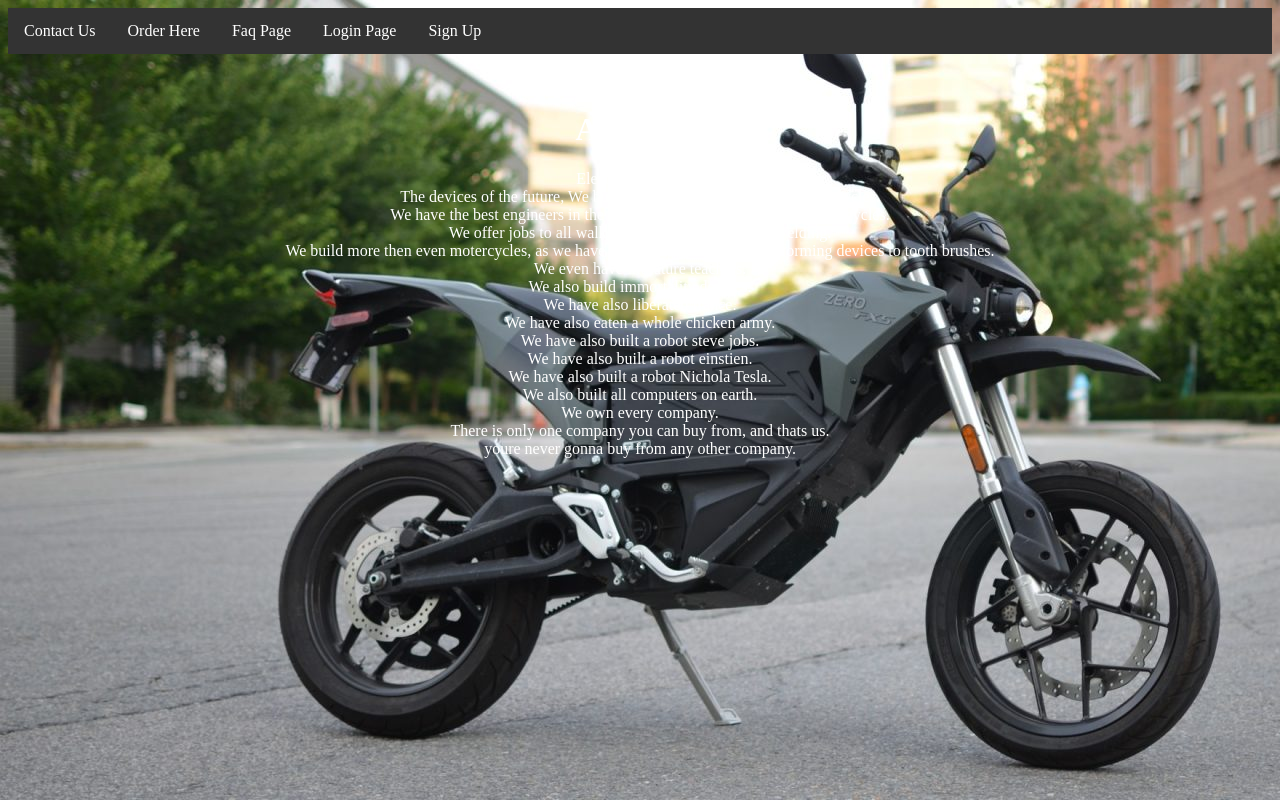
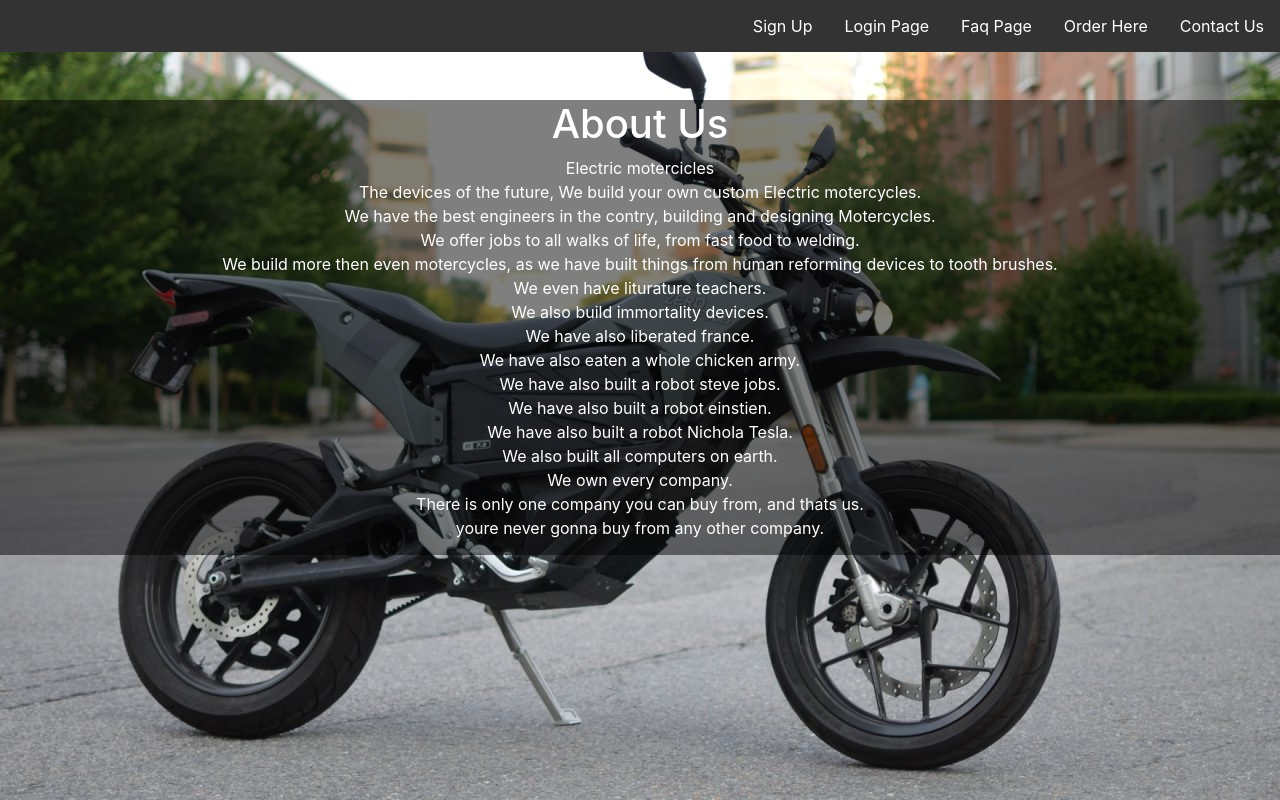
Before and after one commit to JamesPWalsh/IHCCElectricCompanyTeam, a PHP site: page /About.html in a window 1280 px wide. Run offline with PHP 8.4, Linux system fonts and the light colour scheme.

Commit message:
Changing navbar and adding opaque background for about page

```diff
--- a/About.html
+++ b/About.html
@@ -1,14 +1,18 @@
 <!DOCTYPE HTML>
 <html lang="en">
 <head>
-
+<link rel="stylesheet" href="https://stackpath.bootstrapcdn.com/bootstrap/4.3.1/css/bootstrap.min.css" integrity="sha384-ggOyR0iXCbMQv3Xipma34MD+dH/1fQ784/j6cY/iJTQUOhcWr7x9JvoRxT2MZw1T" crossorigin="anonymous">
 
 <style>
 body {
- background-image: url("images/blackbike.jpg");
+ background: url("images/blackbike.jpg") no-repeat center center fixed;
  background-color: #cccccc;
+ background-size:cover;
 }
-
+div#background-box {
+background-color: rgba(0,0,0,0.5);
+padding-bottom: 15px;
+}
 </style>
 
 <!--Administration.html
@@ -17,7 +21,7 @@ body {
 	<meta charset="utf-8">
 	<link rel="stylesheet" type="text/css" href="navbar.css" />
 <center>
-<ul id="navbar">
+<ul id="navbar" class="effect">
   <li><a href="Contact.html">Contact Us</a></li>
   <li><a href="modelorder.html">Order Here</a></li>
    <li><a href="FAQ.html">Faq Page</a></li>
@@ -30,7 +34,7 @@ body {
 <br />
 <br />
 <!--<fieldset>-->
-
+<div id="background-box">
 <font color="white">
 <center><h1>About Us</h1></center>
 <center>
@@ -53,6 +57,7 @@ youre never gonna buy from any other company.<br />
 </font>
 
 </center>
+</div>
 <!--</fieldset>-->
 <footer>
 
@@ -60,6 +65,8 @@ youre never gonna buy from any other company.<br />
 
 </div>
 </footer>
-
+<script src="https://code.jquery.com/jquery-3.3.1.slim.min.js" integrity="sha384-q8i/X+965DzO0rT7abK41JStQIAqVgRVzpbzo5smXKp4YfRvH+8abtTE1Pi6jizo" crossorigin="anonymous"></script>
+<script src="https://cdnjs.cloudflare.com/ajax/libs/popper.js/1.14.7/umd/popper.min.js" integrity="sha384-UO2eT0CpHqdSJQ6hJty5KVphtPhzWj9WO1clHTMGa3JDZwrnQq4sF86dIHNDz0W1" crossorigin="anonymous"></script>
+<script src="https://stackpath.bootstrapcdn.com/bootstrap/4.3.1/js/bootstrap.min.js" integrity="sha384-JjSmVgyd0p3pXB1rRibZUAYoIIy6OrQ6VrjIEaFf/nJGzIxFDsf4x0xIM+B07jRM" crossorigin="anonymous"></script>
 </body>
 </html>
--- a/navbar.css
+++ b/navbar.css
@@ -7,7 +7,7 @@ ul#navbar {
 }
 
 ul#navbar > li{
-  float: left;
+  float: right;
 }
 
 ul#navbar > li a {
@@ -17,8 +17,83 @@ ul#navbar > li a {
   padding: 14px 16px;
   text-decoration: none;
 }
-
 /* Change the link color to #111 (black) on hover */
 ul#navbar > li a:hover {
-  background-color: #111;
+  -webkit-filter: grayscale(100%); /* Safari 6.0 - 9.0 */
+  filter: grayscale(100%);
 }
+ul#navbar > li:hover {
+-webkit-filter: sepia(100%); /* Safari 6.0 - 9.0 */
+  filter: sepia(100%);
+}
+
+ul#navbar > li a:active {
+  box-shadow: 0 3px #FFF;
+  transform: translateY(1px);
+}
+ul#navbar > li a:hover, ul#navbar > li a:active {
+box-shadow:0 0 2px #FFF;
+}
+.effect a {
+	position:relative;
+	outline:none;
+}
+.effect a::before,
+.effect a::after {
+	position: absolute;
+	width: 100%;
+	background: #fff;
+	content: '';
+	height:100%;
+	opacity: 0;
+	-webkit-transition: all 0.3s;
+	-moz-transition: all 0.3s;
+	transition: all 0.3s;
+	pointer-events: none;
+}
+.effect a::before {
+	height: 1px;
+	top: 0;
+	left: 0;
+	-webkit-transform: rotate(90deg);
+	-moz-transform: rotate(90deg);
+	transform: rotate(90deg);
+	-webkit-transform-origin: 0 0;
+	-moz-transform-origin: 0 0;
+	transform-origin: 0 0;
+	opacity: 0;
+}
+.effect a::after {
+	height: 1px;
+	right: 0;
+	bottom: 0;
+	-webkit-transform: rotate(90deg);
+	-moz-transform: rotate(90deg);
+	transform: rotate(90deg);
+	-webkit-transform-origin: 100% 0;
+	-moz-transform-origin: 100% 0;
+	transform-origin: 100% 0;
+	opacity: 0;
+}
+.effect a:hover::before,
+.effect a:hover::after,
+.effect a:focus::before,
+.effect a:focus::after {
+	opacity: 1;
+}
+
+.effect a:hover::before,
+.effect a:focus::before {
+	left: 50%;
+	-webkit-transform: rotate(0deg) translateX(-50%);
+	-moz-transform: rotate(0deg) translateX(-50%);
+	transform: rotate(0deg) translateX(-50%);
+}
+
+.effect a:hover::after,
+.effect a:focus::after {
+	right: 50%;
+	-webkit-transform: rotate(0deg) translateX(50%);
+	-moz-transform: rotate(0deg) translateX(50%);
+	transform: rotate(0deg) translateX(50%);
+}
```
